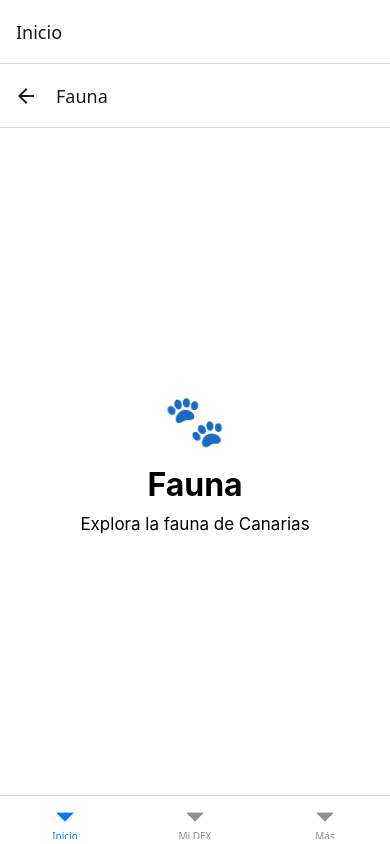
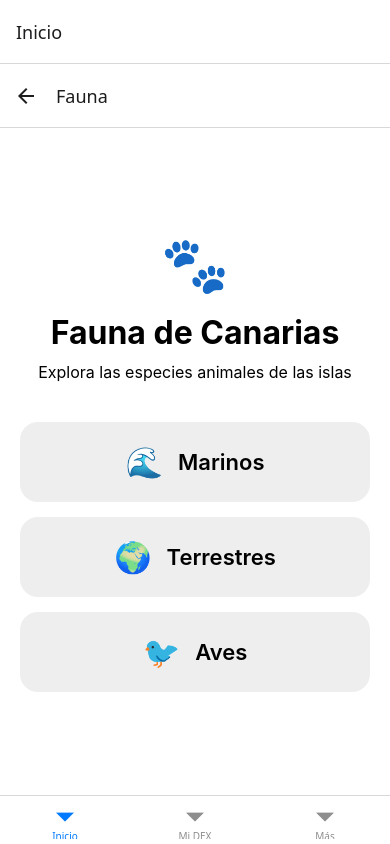
Before and after one commit to CheaToN89/BioCan, a React Native app: screen /Fauna in a window 390 px wide. Built offline with nearby package versions, Linux system fonts and the light colour scheme.

Commit message:
Crear estructura inicial de Fauna

```diff
--- a/src/navigation/AppNavigator.tsx
+++ b/src/navigation/AppNavigator.tsx
@@ -4,7 +4,12 @@ import { createNativeStackNavigator } from '@react-navigation/native-stack';
 import Inicio from '../screens/Inicio';
 import MiDex from '../screens/MiDex';
 import Mas from '../screens/Mas';
-import Fauna from '../screens/Fauna';
+
+import FaunaInicio from '../screens/fauna/FaunaInicio';
+import Marinos from '../screens/fauna/Marinos';
+import Terrestres from '../screens/fauna/Terrestres';
+import Aves from '../screens/fauna/Aves';
+
 import Flora from '../screens/Flora';
 
 const Tab = createBottomTabNavigator();
@@ -21,8 +26,26 @@ function InicioStack() {
 
       <Stack.Screen
         name="Fauna"
-        component={Fauna}
+        component={FaunaInicio}
         options={{ title: 'Fauna' }}
+      />
+
+      <Stack.Screen
+        name="Marinos"
+        component={Marinos}
+        options={{ title: 'Marinos' }}
+      />
+
+      <Stack.Screen
+        name="Terrestres"
+        component={Terrestres}
+        options={{ title: 'Terrestres' }}
+      />
+
+      <Stack.Screen
+        name="Aves"
+        component={Aves}
+        options={{ title: 'Aves' }}
       />
 
       <Stack.Screen
--- /dev/null
+++ b/src/screens/fauna/Aves.tsx
@@ -0,0 +1,40 @@
+import { StyleSheet, Text, View } from 'react-native';
+
+export default function Aves() {
+  return (
+    <View style={styles.container}>
+      <Text style={styles.icon}>🐦</Text>
+
+      <Text style={styles.title}>Aves</Text>
+
+      <Text style={styles.subtitle}>
+        Aves de Canarias
+      </Text>
+    </View>
+  );
+}
+
+const styles = StyleSheet.create({
+  container: {
+    flex: 1,
+    backgroundColor: '#ffffff',
+    alignItems: 'center',
+    justifyContent: 'center',
+    padding: 20,
+  },
+
+  icon: {
+    fontSize: 55,
+    marginBottom: 15,
+  },
+
+  title: {
+    fontSize: 32,
+    fontWeight: 'bold',
+    marginBottom: 10,
+  },
+
+  subtitle: {
+    fontSize: 17,
+  },
+});
--- /dev/null
+++ b/src/screens/fauna/FaunaInicio.tsx
@@ -0,0 +1,85 @@
+import { StyleSheet, Text, View, Pressable } from 'react-native';
+
+export default function FaunaInicio() {
+  return (
+    <View style={styles.container}>
+      <Text style={styles.icon}>🐾</Text>
+
+      <Text style={styles.title}>
+        Fauna de Canarias
+      </Text>
+
+      <Text style={styles.subtitle}>
+        Explora las especies animales de las islas
+      </Text>
+
+      <View style={styles.buttonsContainer}>
+        <Pressable style={styles.button}>
+          <Text style={styles.buttonIcon}>🌊</Text>
+          <Text style={styles.buttonText}>Marinos</Text>
+        </Pressable>
+
+        <Pressable style={styles.button}>
+          <Text style={styles.buttonIcon}>🌍</Text>
+          <Text style={styles.buttonText}>Terrestres</Text>
+        </Pressable>
+
+        <Pressable style={styles.button}>
+          <Text style={styles.buttonIcon}>🐦</Text>
+          <Text style={styles.buttonText}>Aves</Text>
+        </Pressable>
+      </View>
+    </View>
+  );
+}
+
+const styles = StyleSheet.create({
+  container: {
+    flex: 1,
+    backgroundColor: '#ffffff',
+    alignItems: 'center',
+    justifyContent: 'center',
+    padding: 20,
+  },
+
+  icon: {
+    fontSize: 55,
+    marginBottom: 15,
+  },
+
+  title: {
+    fontSize: 32,
+    fontWeight: 'bold',
+    marginBottom: 10,
+  },
+
+  subtitle: {
+    fontSize: 16,
+    textAlign: 'center',
+    marginBottom: 40,
+  },
+
+  buttonsContainer: {
+    gap: 15,
+    width: '100%',
+  },
+
+  button: {
+    height: 80,
+    borderRadius: 18,
+    backgroundColor: '#eeeeee',
+    alignItems: 'center',
+    justifyContent: 'center',
+    flexDirection: 'row',
+  },
+
+  buttonIcon: {
+    fontSize: 30,
+    marginRight: 15,
+  },
+
+  buttonText: {
+    fontSize: 22,
+    fontWeight: '600',
+  },
+});
--- /dev/null
+++ b/src/screens/fauna/Marinos.tsx
@@ -0,0 +1,40 @@
+import { StyleSheet, Text, View } from 'react-native';
+
+export default function Marinos() {
+  return (
+    <View style={styles.container}>
+      <Text style={styles.icon}>🌊</Text>
+
+      <Text style={styles.title}>Marinos</Text>
+
+      <Text style={styles.subtitle}>
+        Fauna marina de Canarias
+      </Text>
+    </View>
+  );
+}
+
+const styles = StyleSheet.create({
+  container: {
+    flex: 1,
+    backgroundColor: '#ffffff',
+    alignItems: 'center',
+    justifyContent: 'center',
+    padding: 20,
+  },
+
+  icon: {
+    fontSize: 55,
+    marginBottom: 15,
+  },
+
+  title: {
+    fontSize: 32,
+    fontWeight: 'bold',
+    marginBottom: 10,
+  },
+
+  subtitle: {
+    fontSize: 17,
+  },
+});
--- /dev/null
+++ b/src/screens/fauna/Terrestres.tsx
@@ -0,0 +1,40 @@
+import { StyleSheet, Text, View } from 'react-native';
+
+export default function Terrestres() {
+  return (
+    <View style={styles.container}>
+      <Text style={styles.icon}>🌍</Text>
+
+      <Text style={styles.title}>Terrestres</Text>
+
+      <Text style={styles.subtitle}>
+        Fauna terrestre de Canarias
+      </Text>
+    </View>
+  );
+}
+
+const styles = StyleSheet.create({
+  container: {
+    flex: 1,
+    backgroundColor: '#ffffff',
+    alignItems: 'center',
+    justifyContent: 'center',
+    padding: 20,
+  },
+
+  icon: {
+    fontSize: 55,
+    marginBottom: 15,
+  },
+
+  title: {
+    fontSize: 32,
+    fontWeight: 'bold',
+    marginBottom: 10,
+  },
+
+  subtitle: {
+    fontSize: 17,
+  },
+});
```
